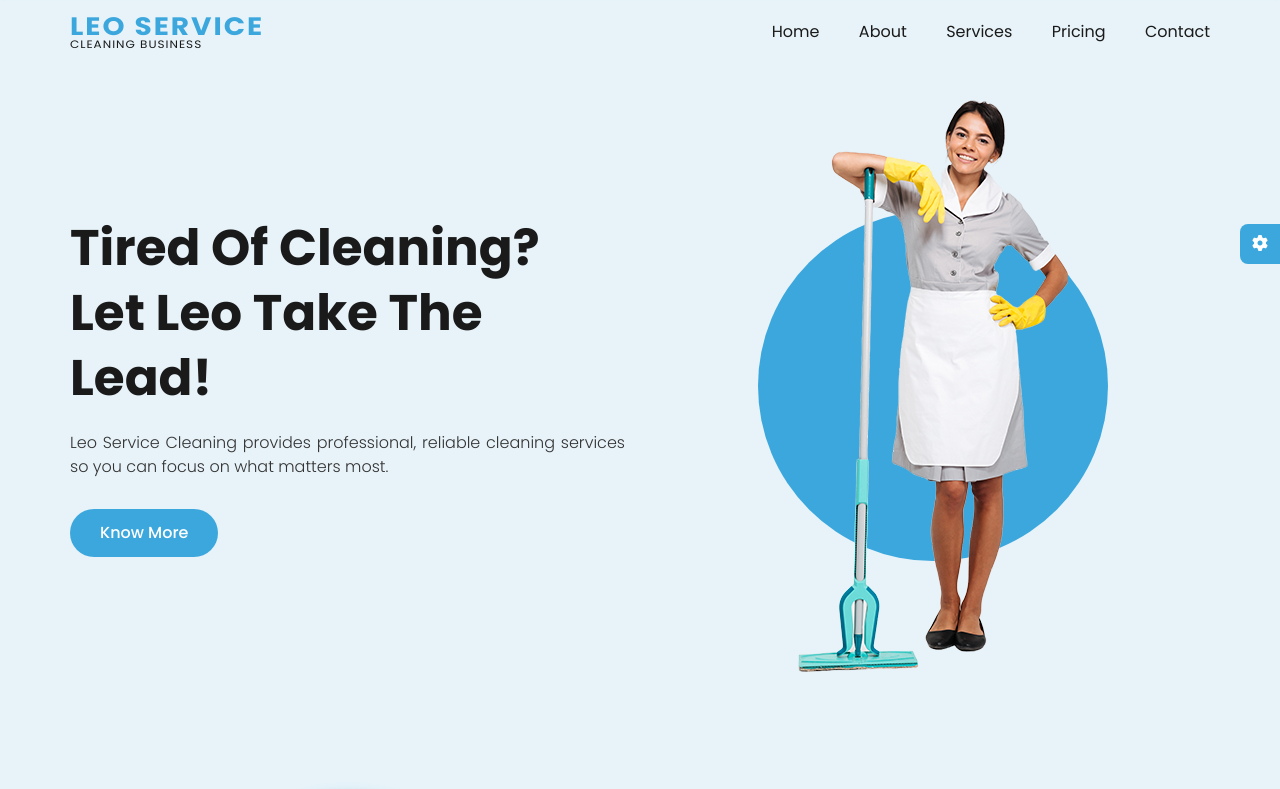
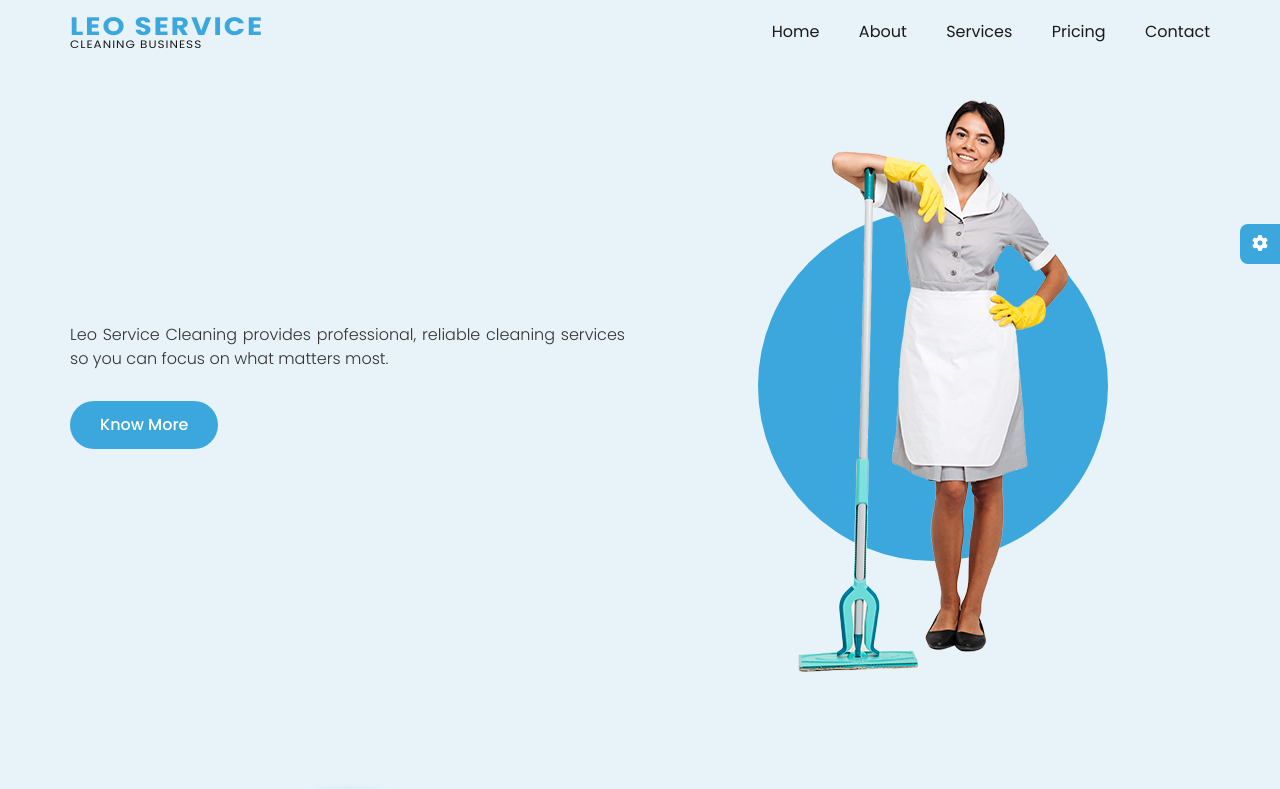
Before and after one commit to nishan-dangal/leoservice, a plain HTML site: page Leo service cleaning/index.html in a window 1280 px wide. Shown: the top 789 px of the page. Drawn offline with Linux system fonts and the light colour scheme.

Commit message:
changes for the heading text

```diff
--- a/Leo service cleaning/index.html
+++ b/Leo service cleaning/index.html
@@ -47,7 +47,7 @@
     <div class="container">
       <div class="grid">
         <div class="home-text">
-          <h1 data-aos="fade-up" data-aos-duration="1000">Tired of Cleaning? Let Leo Take the Lead! </h1>
+          <!-- <h1 data-aos="fade-up" data-aos-duration="1000">Tired of Cleaning? Let Leo Take the Lead! </h1> -->
           <p data-aos="fade-up" data-aos-duration="1000" data-aos-delay="150"> Leo Service Cleaning provides professional, reliable cleaning services so you can focus on what matters most.</p>
           <div class="btn-wrap" data-aos="fade-up" data-aos-duration="1000" data-aos-delay="300">
             <a href="#about" class="btn">know more</a>
```
